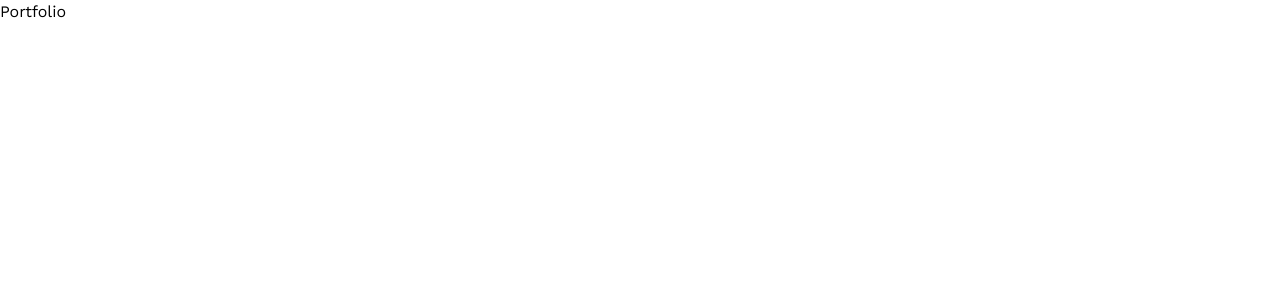
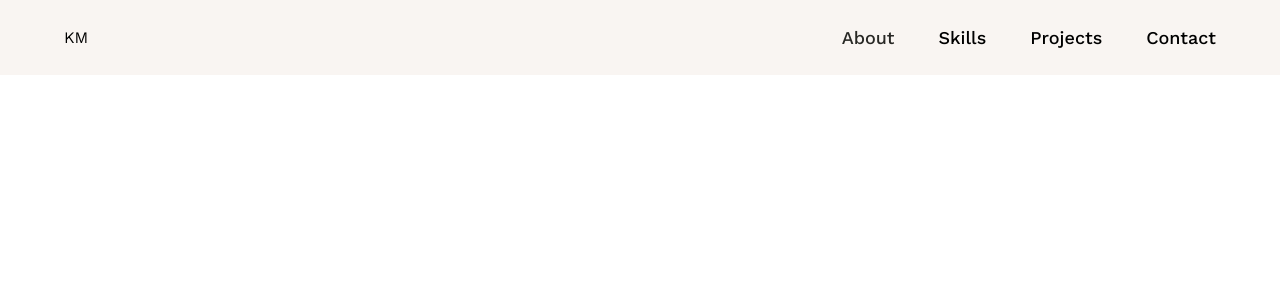
Before and after one commit to karthik-mohan23/Portfolio, a React (Vite) app: page / in a window 1280 px wide. Shown: the top 300 px of the page. Built offline with nearby package versions, Linux system fonts and the light colour scheme.

Commit message:
styled Navbar

```diff
--- a/src/App.jsx
+++ b/src/App.jsx
@@ -1,9 +1,19 @@
+import Home from "./components/Home";
+
 function App() {
   return (
     <>
-      <h1>Portfolio</h1>
+      <Home />
     </>
   );
 }
 
 export default App;
+
+/*
+      <Home/>
+      <About/>
+      <Skills/>
+      <Projects/>
+      <Contact/>
+      */
--- /dev/null
+++ b/src/components/Home.jsx
@@ -0,0 +1,6 @@
+import Navbar from "./Navbar";
+
+const Home = () => {
+  return <Navbar />;
+};
+export default Home;
--- /dev/null
+++ b/src/components/Navbar.jsx
@@ -0,0 +1,16 @@
+const Navbar = () => {
+  return (
+    <header className="bg-primary">
+      <nav className="w-[90%] max-w-7xl mx-auto flex items-center justify-between py-6 ">
+        <h3>KM</h3>
+        <ul className="flex items-center gap-11 text-[1.125rem] font-medium">
+          <li className="text-f-primary">About</li>
+          <li>Skills</li>
+          <li>Projects</li>
+          <li>Contact</li>
+        </ul>
+      </nav>
+    </header>
+  );
+};
+export default Navbar;
--- a/tailwind.config.js
+++ b/tailwind.config.js
@@ -4,9 +4,9 @@ export default {
   theme: {
     extend: {
       colors: {
-        "bg-primary": "#f9f5f2",
-        "bg-secondary": "#ffffff",
-        "bg-tertiary": "#91a8ed",
+        primary: "#f9f5f2",
+        secondary: "#ffffff",
+        tertiary: "#91a8ed",
         "f-primary": "#282825",
         "f-secondary": "#52514e",
         "btn-yellow": "#f7cb45",
```
